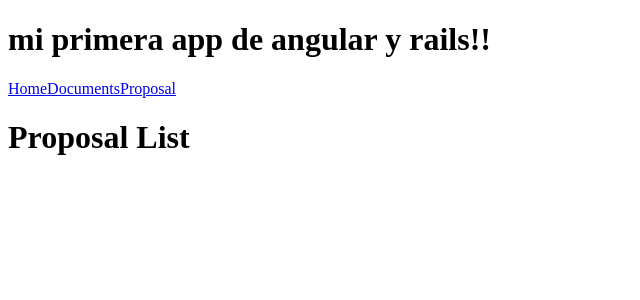
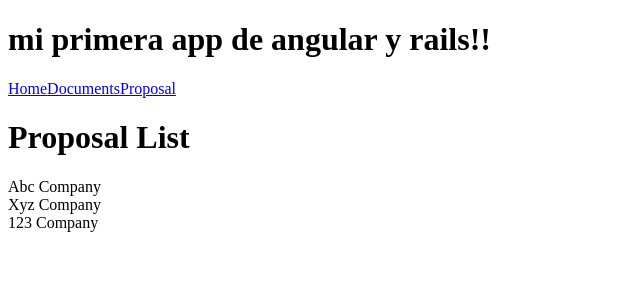
Before and after one commit to jorgeAM/appRailsAngular, an Angular app: page /proposal in a window 1280 px wide. Shown: the top 300 px of the page, without its empty margins (0-640 px from the left). Built offline with nearby package versions, Linux system fonts and the light colour scheme.

Commit message:
usamos la clase proposal y la mostramos en el template

```diff
--- a/src/app/proposal/proposal-list.component.html
+++ b/src/app/proposal/proposal-list.component.html
@@ -1 +1,4 @@
 <h1>Proposal List</h1>
+<div *ngFor="let proposal of proposals">
+	{{proposal.customer}}
+</div>
--- a/src/app/proposal/proposal-list.component.ts
+++ b/src/app/proposal/proposal-list.component.ts
@@ -1,4 +1,5 @@
 import { Component } from '@angular/core';
+import { Proposal } from './proposal';
 
 @Component({
   selector: 'proposal-list',
@@ -7,5 +8,14 @@ import { Component } from '@angular/core';
 })
 
 export class ProposalListComponent {
+	proposalOne: Proposal = new Proposal(
+		15, 'Abc Company', 'http://google.com', 'RoR', 150, 120, 15, 'jorge.alfmur@gmail.com');
+	proposalTwo: Proposal = new Proposal(
+		99, 'Xyz Company', 'http://facebook.com', 'RoR', 150, 120, 15, 'jorge.alfmur@hotmail.com');
+	proposalThree: Proposal = new Proposal(
+		300, '123 Company', 'http://twitter.com', 'RoR', 150, 120, 15, 'jorge.alfmur@outlook.com');
 
+	proposals: Proposal[] = [
+		this.proposalOne, this.proposalTwo, this.proposalThree
+	];
 }
```
